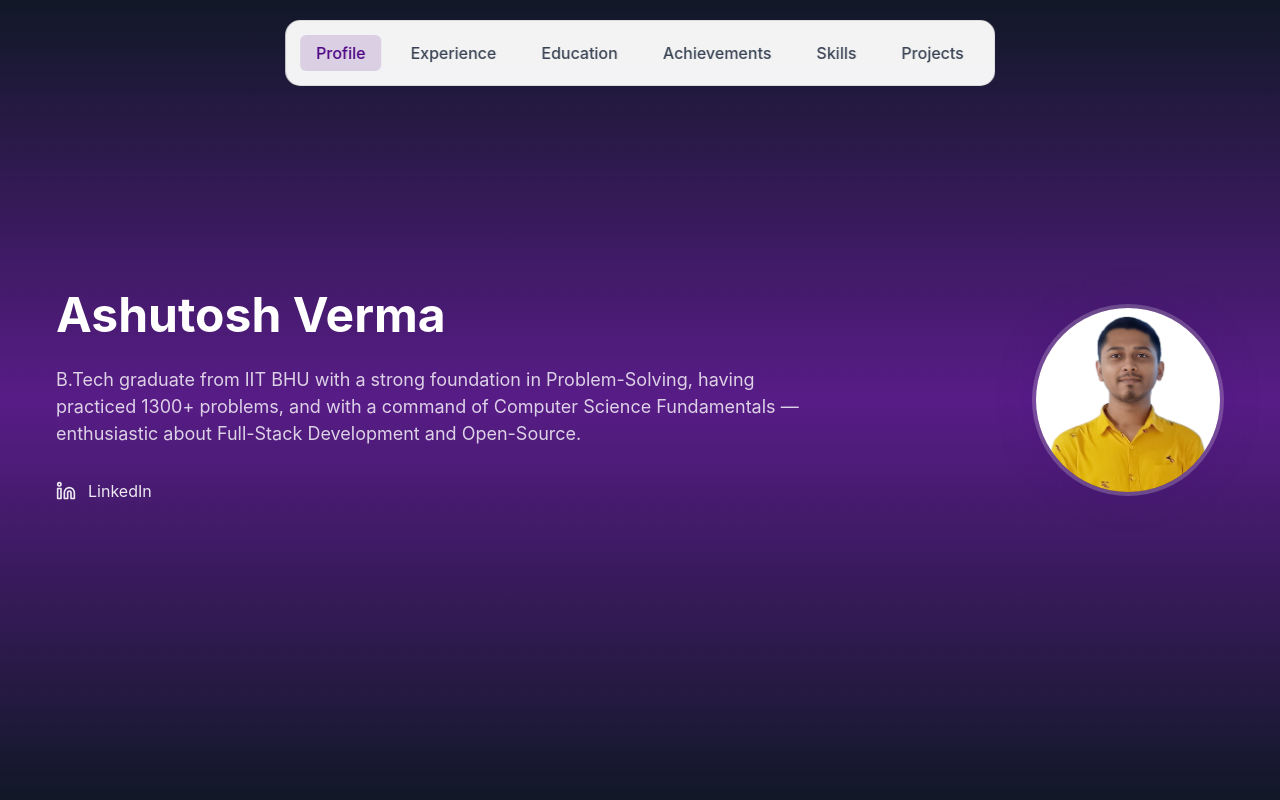
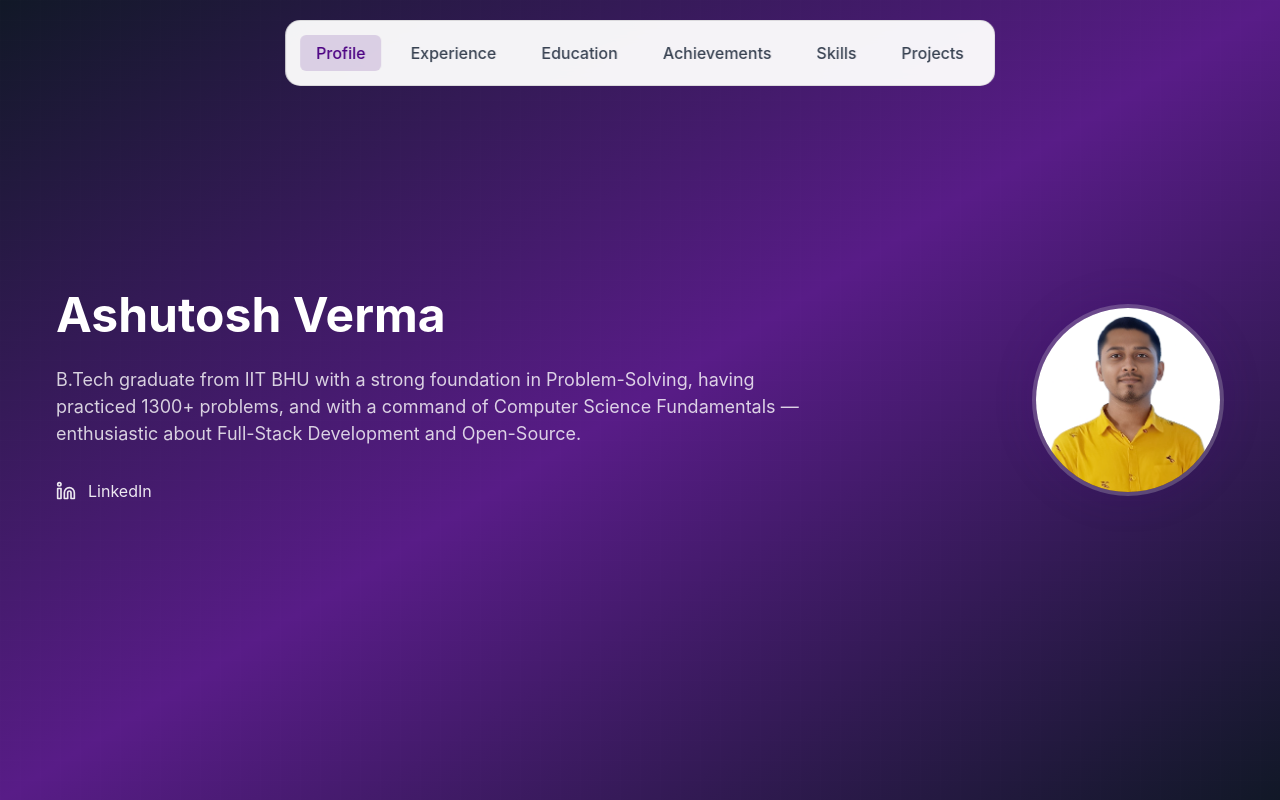
Before and after one commit to tvermaashutosh/my_portfolio_website, a React (Vite) app: page / in a window 1280 px wide. Shown: the top 800 px of the page. Built offline with nearby package versions, Linux system fonts and the light colour scheme.

Commit message:
style: minor JSX fix

```diff
--- a/src/components/Portfolio.jsx
+++ b/src/components/Portfolio.jsx
@@ -204,7 +204,7 @@ const Portfolio = () => {
       </nav>
 
       {/* Hero Section */}
-      <section id="profile" className="hero-section bg-gradient-to-b from-gray-900 via-purple-900 to-gray-900">
+      <section id="profile" className="hero-section bg-gradient-to-br from-gray-900 via-purple-900 to-gray-900">
         <div className="hero-pattern"></div>
         <div className="hero-gradient"></div>
 
```
